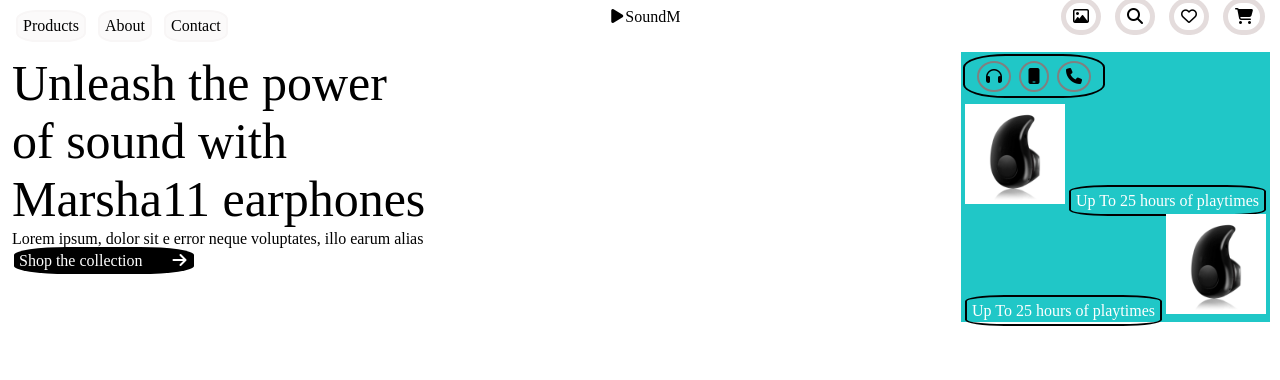
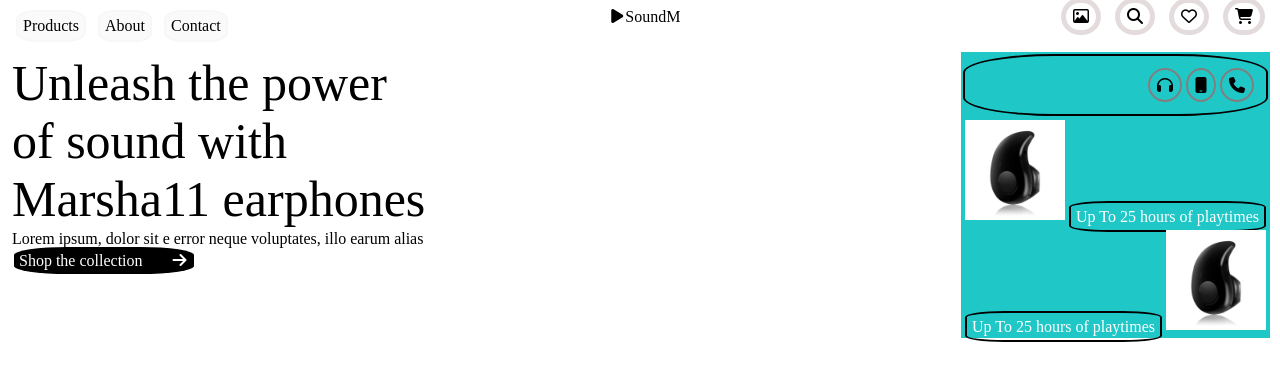
Before and after one commit to kalpo2005/WebDesigner2025, a plain HTML site: page Darshan/css/12012025.html in a window 1280 px wide. Drawn offline with Linux system fonts and the light colour scheme.

Commit message:
Update 120102025.css
ch

```diff
--- a/Darshan/css/120102025.css
+++ b/Darshan/css/120102025.css
@@ -7,7 +7,7 @@
 .container
 {
     display: flex;
-    justify-content: space-between;
+    justify-content:space-between;
 }
 .navbar
 {
@@ -64,7 +64,9 @@
 }
 .divicon
 {
-    display: inline-block;
+    display:flex;
+    flex-direction: row;
+    justify-content: flex-end;
     border: 2px solid black;
     border-radius: 30%;
     padding: 10px;
```
